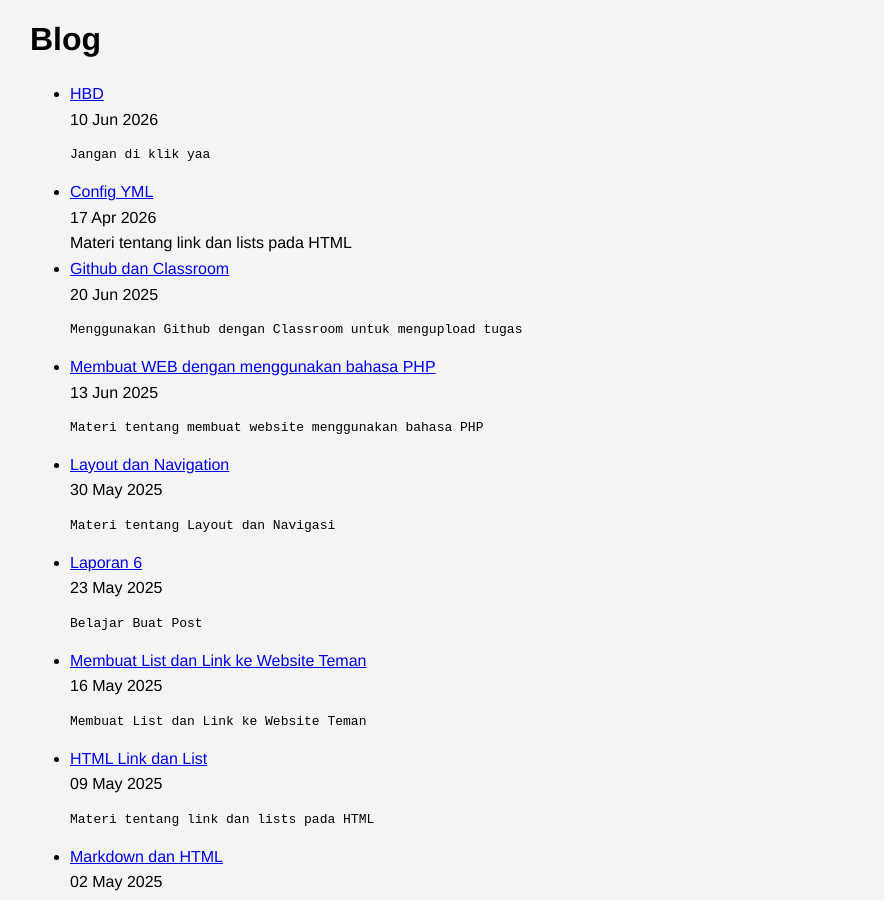
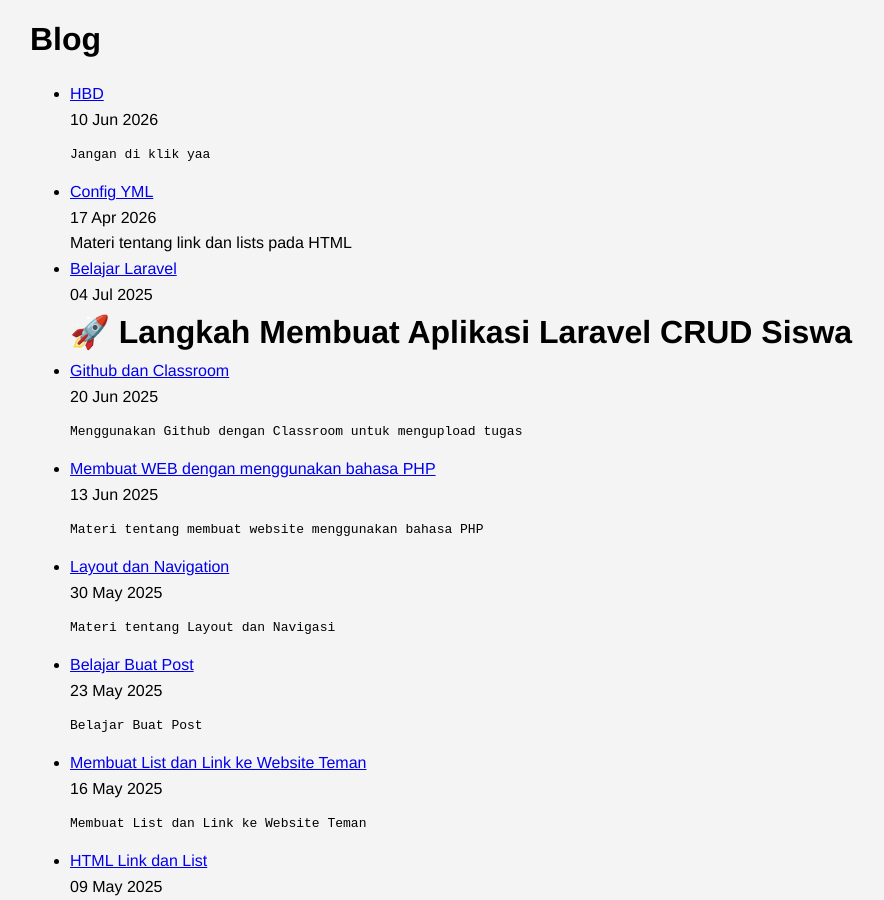
Before and after one commit to lepii1/lepii1.github.io, a Jekyll site: the page built from blog.html, in a window 1280 px wide and 900 px high, scrolled down 430 px. Shown: the whole window, without its empty margins (122-1006 px from the left). Built offline with Jekyll 4.4.1, drawn with Linux system fonts in a browser that asks for light colours; some of the changed lines change nothing that is shown.

Commit message:
initial commit

````diff
--- a/_posts/2025-5-23-belajar-buat-post.md
+++ b/_posts/2025-5-23-belajar-buat-post.md
@@ -1,6 +1,6 @@
 ---
 layout: post
-title: "Laporan 6"
+title: "Belajar Buat Post"
 date: 2025-05-23
 ---
 
--- /dev/null
+++ b/_posts/2025-7-4-Belajar-laravel.md
@@ -0,0 +1,454 @@
+---
+layout: post
+title: Belajar Laravel
+date: 2025-07-04
+---
+
+# 🚀 Langkah Membuat Aplikasi Laravel CRUD Siswa
+
+Berikut adalah panduan step-by-step untuk membuat aplikasi CRUD data siswa menggunakan Laravel dan Breeze.
+
+---
+
+## ✅ Bagian 1: Instalasi Laravel dan Breeze
+
+### 1. Buat Proyek Laravel Baru
+
+Jalankan perintah berikut di terminal:
+
+```bash
+composer create-project --prefer-dist laravel/laravel laratih
+```
+
+### 2. Tambahkan Breeze ke Proyek
+
+Install Laravel Breeze untuk autentikasi dasar:
+
+```bash
+composer require laravel/breeze --dev
+```
+
+### 3. Pasang Breeze ke Proyek
+
+Setelah Breeze berhasil diinstal, jalankan:
+
+```bash
+php artisan breeze:install
+```
+
+### 4. Install Dependency Frontend
+
+Pasang semua paket frontend menggunakan npm:
+
+```bash
+npm install
+```
+
+### 5. Compile Aset Frontend
+
+Jalankan:
+
+```bash
+npm run dev
+```
+
+Langkah ini akan meng-compile file CSS dan JS default Breeze agar tampilan login/register bekerja.
+
+---
+
+## ✅ Bagian 2: Setup Model dan Database
+
+### 6. Buat Model + Migration Siswa
+
+```bash
+php artisan make:model Siswa -m
+```
+
+### 7. Buat Controller Resource
+
+```bash
+php artisan make:controller SiswaController --resource --model=Siswa
+```
+
+### 8. Edit File Migration `create_siswas_table`
+
+Buka file migration di `database/migrations/` (cari file yang seperti ini (nama file mirip xxxx_xx_xx_create_siswas_table.php) lalu isi seperti berikut:
+
+```php
+Schema::create('siswas', function (Blueprint $table) {
+    $table->id();
+    $table->string('nama', 100);
+    $table->text('alamat');
+    $table->string('agama');
+    $table->boolean('jenis_kelamin'); // 1 untuk laki-laki, 0 untuk perempuan
+    $table->string('asal_sekolah');
+    $table->timestamps();
+});
+```
+
+### 9. Atur Koneksi Database
+
+Edit file `.env` dan sesuaikan dengan konfigurasi database lokal:
+
+```dotenv
+DB_CONNECTION=mysql
+DB_HOST=127.0.0.1
+DB_PORT=3306
+DB_DATABASE=latihan
+DB_USERNAME=root
+DB_PASSWORD=
+```
+
+### 10. Jalankan Migrasi
+
+```bash
+php artisan migrate
+```
+
+---
+
+## ✅ Bagian 3: Menambahkan CRUD Data Siswa
+
+### 11. Buat Folder dan File View
+
+Buat folder `siswa` di dalam `resources/views`, lalu buat file:
+
+```plaintext
+resources/views/siswa/index.blade.php
+```
+
+### 12. Isi View `index.blade.php` (awal)
+
+```blade
+<x-app-layout>
+    <x-slot name="header">
+        <h2 class="font-semibold text-xl text-gray-800 leading-tight">
+            {{ __('Dashboard') }}
+        </h2>
+    </x-slot>
+
+    <div class="py-12">
+        <div class="max-w-7xl mx-auto sm:px-6 lg:px-8">
+            <div class="bg-white overflow-hidden shadow-sm sm:rounded-lg">
+                <div class="p-6 text-gray-900">
+                    {{-- Ganti bagian ini dengan table siswa --}}
+                </div>
+            </div>
+        </div>
+    </div>
+</x-app-layout>
+```
+
+---
+
+## ✅ Bagian 4: Routing dan Controller
+
+### 13. Tambahkan Route Resource di `web.php`
+
+```php
+use App\Http\Controllers\SiswaController;
+
+Route::resource('siswa', SiswaController::class);
+```
+
+### 14. Isi Method `index()` di `SiswaController`
+
+```php
+public function index()
+{
+    $siswas = Siswa::all();
+    return view('siswa.index', compact('siswas'));
+}
+```
+
+---
+
+## ✅ Bagian 5: Navigasi dan Tabel Data
+
+### 15. Tambahkan Link Navigasi ke Siswa (opsional)
+
+Edit `resources/views/layouts/navigation.blade.php`:
+
+```blade
+<x-nav-link :href="route('siswa.index')" :active="request()->routeIs('siswa.*')">
+    {{ __('Siswa') }}
+</x-nav-link>
+```
+
+### 16. Tampilkan Tabel Data di `index.blade.php`
+
+Gantikan bagian isi sebelumnya (`{{ __("You're logged in index page!") }}`) dengan:
+
+```blade
+<table class="w-full border border-gray-300 mt-4">
+    <thead>
+        <tr class="bg-gray-200">
+            <th class="border px-4 py-2">No</th>
+            <th class="border px-4 py-2">Nama</th>
+            <th class="border px-4 py-2">Alamat</th>
+            <th class="border px-4 py-2">Agama</th>
+            <th class="border px-4 py-2">Jenis Kelamin</th>
+            <th class="border px-4 py-2">Asal Sekolah</th>
+            <th class="border px-4 py-2">Aksi</th>
+        </tr>
+    </thead>
+    <tbody>
+        @foreach($siswas as $index => $siswa)
+            <tr>
+                <td class="border px-4 py-2">{{ $index + 1 }}</td>
+                <td class="border px-4 py-2">{{ $siswa->nama }}</td>
+                <td class="border px-4 py-2">{{ $siswa->alamat }}</td>
+                <td class="border px-4 py-2">{{ $siswa->agama }}</td>
+                <td class="border px-4 py-2">
+                    {{ $siswa->jenis_kelamin ? 'Laki-laki' : 'Perempuan' }}
+                </td>
+                <td class="border px-4 py-2">{{ $siswa->asal_sekolah }}</td>
+                <td class="border px-4 py-2">
+                    <a href="#" class="text-blue-500">Edit</a> |
+                    <a href="#" class="text-red-500">Delete</a>
+                </td>
+            </tr>
+        @endforeach
+    </tbody>
+</table>
+```
+
+---
+
+# ✅ CRUD Data Siswa (Create, Edit, Delete + SweetAlert)
+
+---
+
+## ✅ 17. Buat View Tambah dan Edit
+
+### ➕ `create.blade.php` – Form Tambah Data Siswa
+
+Buat di:
+
+```
+resources/views/siswa/create.blade.php
+```
+
+```blade
+<x-app-layout>
+    <x-slot name="header">
+        <h2 class="font-semibold text-xl text-gray-800 leading-tight">
+            Tambah Data Siswa
+        </h2>
+    </x-slot>
+
+    <div class="py-6 px-6">
+        <form action="{{ route('siswa.store') }}" method="POST">
+            @csrf
+            <div>
+                <label>Nama</label>
+                <input type="text" name="nama" class="border rounded w-full" required>
+            </div>
+            <div>
+                <label>Alamat</label>
+                <textarea name="alamat" class="border rounded w-full" required></textarea>
+            </div>
+            <div>
+                <label>Agama</label>
+                <input type="text" name="agama" class="border rounded w-full" required>
+            </div>
+            <div>
+                <label>Jenis Kelamin</label>
+                <select name="jenis_kelamin" class="border rounded w-full" required>
+                    <option value="1">Laki-laki</option>
+                    <option value="0">Perempuan</option>
+                </select>
+            </div>
+            <div>
+                <label>Asal Sekolah</label>
+                <input type="text" name="asal_sekolah" class="border rounded w-full" required>
+            </div>
+            <button type="submit" class="mt-4 bg-indigo-600 text-white px-4 py-2 rounded">Simpan</button>
+        </form>
+    </div>
+</x-app-layout>
+```
+
+---
+
+### 🛠 `edit.blade.php` – Form Edit Data
+
+```blade
+<x-app-layout>
+    <x-slot name="header">
+        <h2 class="font-semibold text-xl text-gray-800 leading-tight">
+            Edit Data Siswa
+        </h2>
+    </x-slot>
+
+    <div class="py-6 px-6">
+        <form action="{{ route('siswa.update', $siswa->id) }}" method="POST">
+            @csrf
+            @method('PUT')
+            <input type="text" name="nama" value="{{ $siswa->nama }}" class="w-full border rounded mb-2" required>
+            <textarea name="alamat" class="w-full border rounded mb-2" required>{{ $siswa->alamat }}</textarea>
+            <input type="text" name="agama" value="{{ $siswa->agama }}" class="w-full border rounded mb-2" required>
+            <select name="jenis_kelamin" class="w-full border rounded mb-2" required>
+                <option value="1" {{ $siswa->jenis_kelamin ? 'selected' : '' }}>Laki-laki</option>
+                <option value="0" {{ !$siswa->jenis_kelamin ? 'selected' : '' }}>Perempuan</option>
+            </select>
+            <input type="text" name="asal_sekolah" value="{{ $siswa->asal_sekolah }}" class="w-full border rounded mb-2" required>
+            <button type="submit" class="bg-indigo-600 text-white px-4 py-2 rounded">Update</button>
+        </form>
+    </div>
+</x-app-layout>
+```
+
+---
+
+## ✅ 18. Lengkapi Controller
+
+Buka `SiswaController.php` dan lengkapi seperti berikut:
+
+```php
+use App\Models\Siswa;
+use Illuminate\Http\Request;
+
+public function create()
+{
+    return view('siswa.create');
+}
+
+public function store(Request $request)
+{
+    $validated = $request->validate([
+        'nama' => 'required',
+        'alamat' => 'required',
+        'agama' => 'required',
+        'jenis_kelamin' => 'required|boolean',
+        'asal_sekolah' => 'required',
+    ]);
+
+    Siswa::create($validated);
+
+    return redirect()->route('siswa.index')->with('success', 'Data siswa berhasil ditambahkan!');
+}
+
+public function edit($id)
+{
+    $siswa = Siswa::findOrFail($id);
+    return view('siswa.edit', compact('siswa'));
+}
+
+public function update(Request $request, $id)
+{
+    $validated = $request->validate([
+        'nama' => 'required',
+        'alamat' => 'required',
+        'agama' => 'required',
+        'jenis_kelamin' => 'required|boolean',
+        'asal_sekolah' => 'required',
+    ]);
+
+    Siswa::where('id', $id)->update($validated);
+
+    return redirect()->route('siswa.index')->with('success', 'Data siswa berhasil diperbarui!');
+}
+
+public function destroy($id)
+{
+    Siswa::destroy($id);
+
+    return redirect()->route('siswa.index')->with('success', 'Data siswa berhasil dihapus!');
+}
+```
+
+---
+
+## ✅ 19. Tampilkan Tombol Aksi di Tabel
+
+Update file `index.blade.php`, bagian tabel `Action`:
+
+```blade
+<td class="border px-4 py-2">
+    <a href="{{ route('siswa.edit', $siswa->id) }}" class="text-blue-500">Edit</a>
+    <form action="{{ route('siswa.destroy', $siswa->id) }}" method="POST" class="inline delete-form">
+        @csrf
+        @method('DELETE')
+        <button type="submit" class="text-red-500">Hapus</button>
+    </form>
+</td>
+```
+
+---
+
+## ✅ 20. Tambahkan SweetAlert Konfirmasi & Notifikasi
+
+Di bawah halaman (`index.blade.php`), tambahkan:
+
+```blade
+<script src="https://cdn.jsdelivr.net/npm/sweetalert2@11"></script>
+
+@if(session('success'))
+<script>
+    Swal.fire({
+        icon: 'success',
+        title: 'Berhasil',
+        text: '{{ session('success') }}',
+        timer: 2000,
+        showConfirmButton: false
+    });
+</script>
+@endif
+
+<script>
+    document.querySelectorAll('.delete-form').forEach(form => {
+        form.addEventListener('submit', function (e) {
+            e.preventDefault();
+            Swal.fire({
+                title: 'Yakin ingin menghapus?',
+                text: "Data tidak bisa dikembalikan.",
+                icon: 'warning',
+                showCancelButton: true,
+                confirmButtonColor: '#d33',
+                cancelButtonColor: '#3085d6',
+                confirmButtonText: 'Ya, hapus!',
+                cancelButtonText: 'Batal'
+            }).then((result) => {
+                if (result.isConfirmed) {
+                    form.submit();
+                }
+            });
+        });
+    });
+</script>
+```
+
+---
+Siap! Berikut versi **lebih santai** dan **naratif lengkap** dari semua proses yang telah kamu lakukan — mulai dari setup project Laravel, instalasi Breeze, sampai fitur CRUD + notifikasi:
+
+---
+
+## 🎯 Proyek Laravel: CRUD Siswa + Notifikasi
+
+Setelah mengikuti seluruh langkah dari awal, sekarang kita udah berhasil bikin sebuah aplikasi Laravel yang cukup lengkap. Aplikasinya bukan cuma bisa login dan register aja, tapi juga udah mendukung fitur **CRUD data siswa** yang terintegrasi dengan autentikasi dari **Laravel Breeze**.
+
+---
+
+### 🚧 Proses Singkat yang Kita Lalui
+
+1. **Mulai dari awal**: Kita buat project baru pakai Laravel dengan command `composer create-project`, lalu lanjut install Breeze buat urusan login-register biar cepat dan ringan.
+2. **Install frontend**: Setelah itu, kita compile aset CSS dan JS pakai `npm install` dan `npm run dev`.
+3. **Setup database**: Kita juga sudah atur `.env` dan bikin tabel siswa lengkap dengan field seperti nama, alamat, agama, jenis kelamin, dan asal sekolah.
+4. **Model & Controller**: Dibuat otomatis pakai Artisan, jadi tinggal fokus ke logika controller dan isi form-nya di blade.
+5. **Routing & View**: Kita daftarkan route resource untuk `siswa`, dan tampilkan datanya di view blade.
+6. **Form tambah & edit**: Kita buat file `create.blade.php` dan `edit.blade.php` untuk menangani input user.
+7. **Aksi hapus**: Kita tambahkan fitur delete data lengkap dengan konfirmasi sebelum hapus.
+8. **SweetAlert2**: Semua aksi seperti tambah, edit, dan hapus sekarang muncul notifikasi interaktif yang lebih modern dan user-friendly.
+
+---
+
+### 🎉 Hasil Akhir yang Sudah Jadi
+
+✅ Aplikasi bisa digunakan untuk menambahkan, mengedit, dan menghapus data siswa <br>
+✅ Tersedia notifikasi sukses saat data berhasil ditambah, diubah, atau dihapus <br>
+✅ Ada popup konfirmasi sebelum menghapus data agar lebih aman <br>
+✅ Seluruh fitur terhubung langsung dengan autentikasi Laravel Breeze <br>
+✅ Tampilan sederhana, rapi, dan siap dikembangkan lebih lanjut
+
+---
````
Also changed, not shown: index.html (line endings or trailing spaces).
